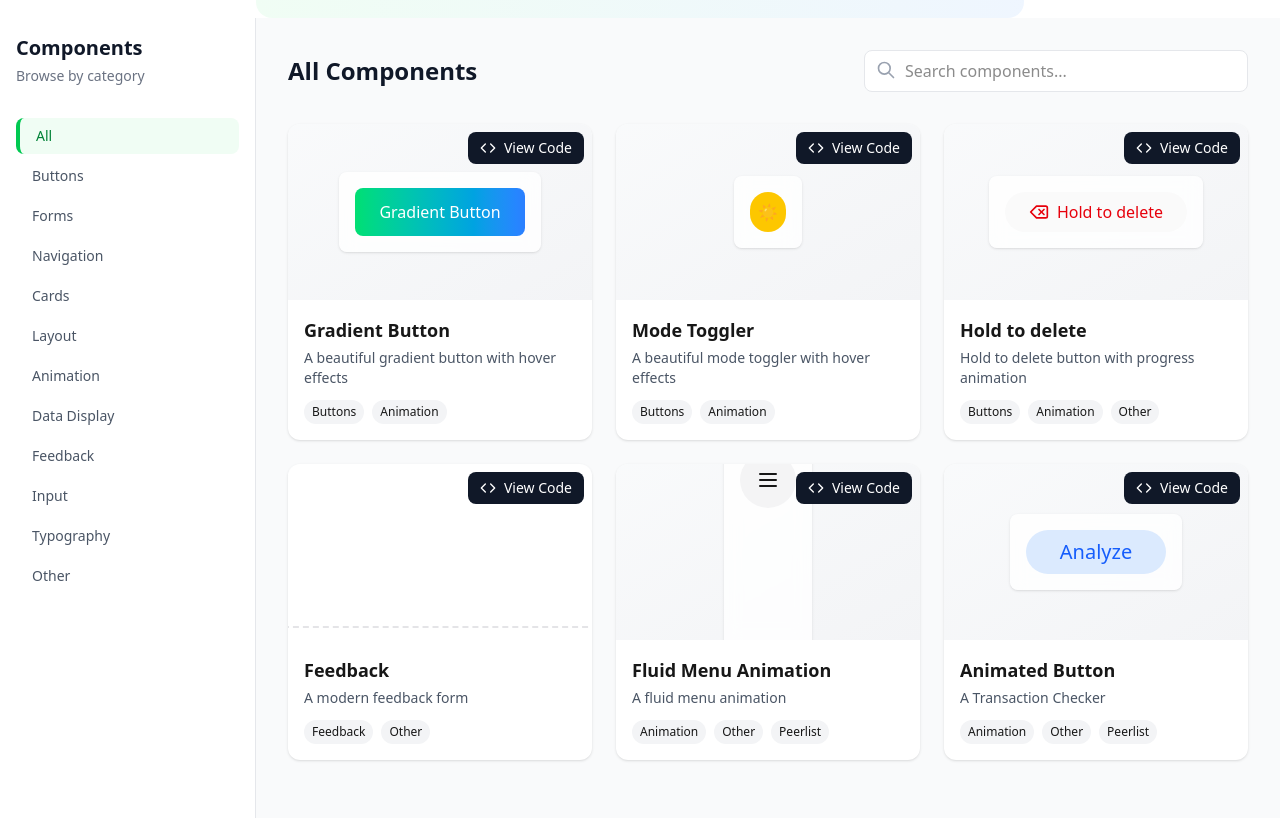
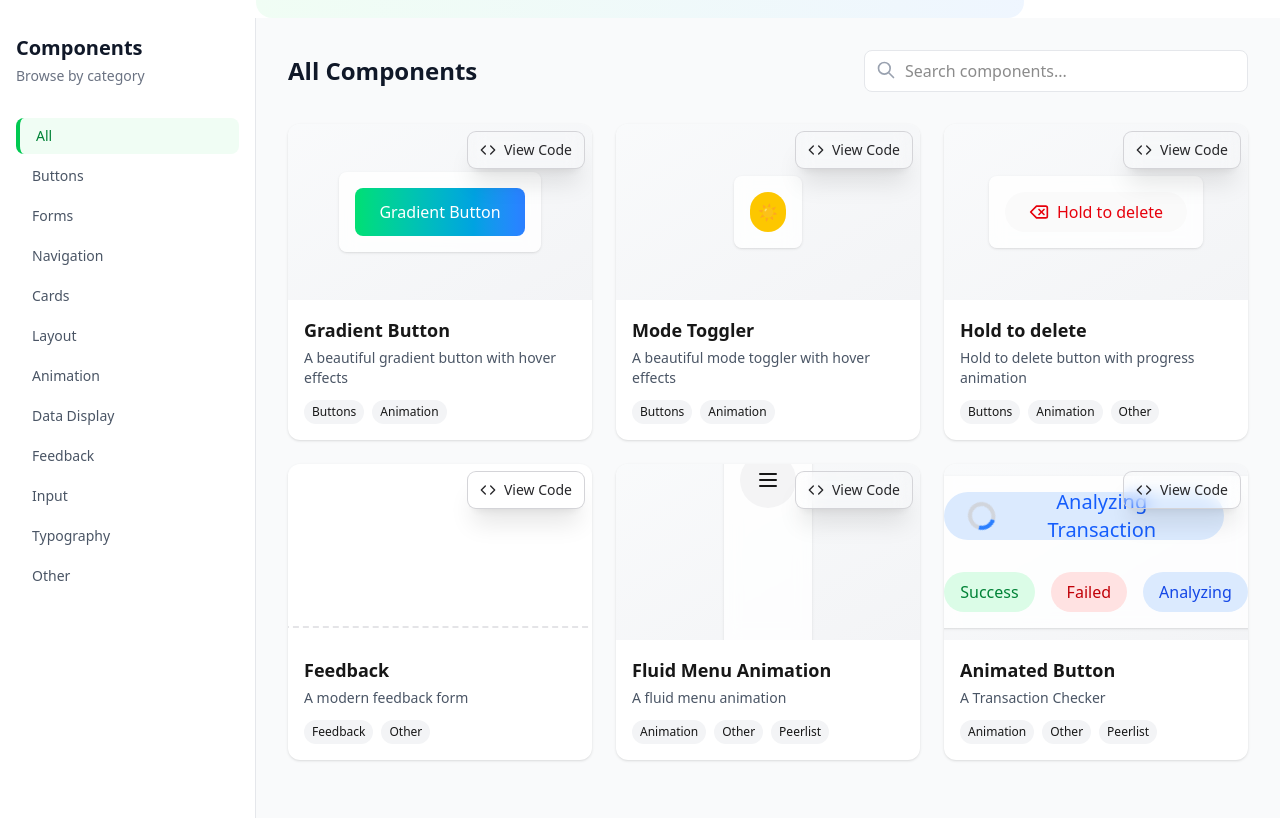
Before and after one commit to ashishk15678/sharedcn, a Next.js app in the folder app/: page / in a window 1280 px wide. Shown: the part 880-1698 px from the top of the page. Built offline with nearby package versions, Linux system fonts and the light colour scheme.

Commit message:
Add second component for peerlist challenge

```diff
--- a/app/src/components.tsx
+++ b/app/src/components.tsx
@@ -1,5 +1,5 @@
-import { motion } from "framer-motion";
-import { DeleteIcon, Home, Menu, MessageSquare, Settings, User, X } from "lucide-react";
+import { motion, AnimatePresence } from "framer-motion";
+import { AlertCircle, CheckCircle, DeleteIcon, Home, Menu, MessageSquare, Settings, User, X, XCircle } from "lucide-react";
 import { Suspense, useState, useEffect, useCallback } from "react";
 import { cn } from "./lib/utils";
 const HoldToDeleteButton = () => {
@@ -121,36 +121,63 @@ function FluidMenuAnimation() {
 
 function TransactionChecker() {
   const [isAnalyzing, setIsAnalyzing] = useState(false);
-  const [checked, setChecked] = useState<"pending" | "success" | "failed">("pending");
+  const [state, setState] = useState<"success" | "failed" | "analyzing">("analyzing");
+
+  const shakeAnimation = {
+    failed: {
+      x: [0, -10, 10, -10, 10, -5, 5, -2, 2, 0],
+      transition: {
+        duration: 0.5,
+        type: "spring",
+        stiffness: 400,
+        damping: 10
+      }
+    }
+  };
+
   return (
-    <div className="inline-flex justify-center">
-      <button
-        onClick={() => {
-          setIsAnalyzing(true)
-          setTimeout(() => {
-            setIsAnalyzing(false)
-          }, 3000)
-        }
-        }
-        className={cn(
-          "bg-blue-100 px-6 py-2 rounded-full text-blue-600 text-xl font-medium hover:opacity-90 cursor-pointer",
-          "transition-all duration-500 ease-in-out",
-          "flex flex-row items-center gap-2"
-        )}
-        style={{
-          width: isAnalyzing ? '280px' : '140px', // Adjust based on text
-        }}
-      >
-        {isAnalyzing ? (
-          <>
-            <div className="w-5 h-5 border-4 border-t-blue-500 border-gray-300 rounded-full animate-spin" />
-            <span>Analyzing Transaction</span>
-          </>
-        ) : (
-          <span className="mx-auto">Analyze</span>
-        )}
-      </button>
-    </div>
+    <>
+      <div className="inline-flex justify-center">
+        <motion.button
+          animate={state === "failed" ? "failed" : ""}
+          variants={shakeAnimation}
+          // @ts-ignore
+          onClick={() => {
+            setIsAnalyzing(true);
+            setTimeout(() => setIsAnalyzing(false), 3000);
+          }}
+          className={cn(
+            "px-6 py-2 rounded-full text-xl font-medium hover:opacity-90 cursor-pointer",
+            "transition-all duration-500 ease-in-out h-12",
+            "flex items-center justify-center relative overflow-hidden",
+            state === "analyzing" ? "w-[280px]" : state === "success" ? "w-[220px]" : "w-[240px]",
+            state === "analyzing" ? "bg-blue-100" : state === "success" ? "bg-green-100" : "bg-red-100",
+            state === "analyzing" ? "text-blue-600" : state === "success" ? "text-green-600" : "text-red-600",
+          )}
+        >
+          <motion.div
+            key={state}
+            initial={{ opacity: 0, x: 20 }}
+            animate={{ opacity: 1, x: 0 }}
+            exit={{ opacity: 0, x: -20 }}
+            transition={{ duration: 0.2, ease: "easeInOut" }}
+            // @ts-ignore
+            className="flex items-center gap-2"
+          >
+            {state === "analyzing" && <div className="w-7 h-7 border-4 border-t-blue-500 border-gray-300 rounded-full animate-spin" />}
+            {state === "success" && <CheckCircle className="w-7 h-7 text-green-500" />}
+            {state === "failed" && <AlertCircle className="w-7 h-7 text-red-500" />}
+            <span>{state === "analyzing" ? "Analyzing Transaction" : state === "success" ? "Success" : "Failed"}</span>
+          </motion.div>
+        </motion.button>
+      </div>
+
+      <div className="flex flex-row items-center justify-center gap-x-4 mt-8">
+        <button className="bg-green-100 text-green-700 px-4 py-2 rounded-full" onClick={() => setState("success")}>Success</button>
+        <button className="bg-red-100 text-red-700 px-4 py-2 rounded-full" onClick={() => setState("failed")}>Failed</button>
+        <button className="bg-blue-100 text-blue-700 px-4 py-2 rounded-full" onClick={() => setState("analyzing")}>Analyzing</button>
+      </div>
+    </>
   );
 }
 
@@ -335,59 +362,60 @@ export const components = [
         <FluidMenuAnimation />
       </Suspense>
     ),
-    code: `
-    const [clicked, setClicked] = useState<boolean>(false);
-      return (
+    code: "will upload after challenge , if i forget mail me at hi@ashish.services"
+    //     code: `
+    //     const [clicked, setClicked] = useState<boolean>(false);
+    //       return (
 
-        <div className="w-full h-[200px] flex flex-col items-center ">
-          <button
-            className="transition-all duration-300 bg-zinc-100 rounded-full p-4 relative"
-            onClick={() => setClicked(!clicked)}
+    //         <div className="w-full h-[200px] flex flex-col items-center ">
+    //           <button
+    //             className="transition-all duration-300 bg-zinc-100 rounded-full p-4 relative"
+    //             onClick={() => setClicked(!clicked)}
 
-          >
-            {clicked ? <X className="  active:opacity-0 active:text-zinc-100 transition-all duration-700" /> :
-              <Menu className=" active:opacity-0 active:text-zinc-100 active:scale-110 transition-all duration-700" />}
-          </button>
-          {clicked ? <>
-            <motion.div
-              initial={{ opacity: 0, y: -10 }}
-              animate={{ opacity: 1, y: 0 }}
-              exit={{ opacity: 0, y: -10 }}
-              transition={{ type: "spring", stiffness: 300, damping: 30 }}
-            >
-              <div className=" ">
-                <div className="flex flex-col gap-[-1px] relative">
-                  <div className="w-full hover:text-zinc-700 text-zinc-400 bg-zinc-100 rounded-full p-4 bg-zinc-100">
-                    <Home />
-                  </div>
-                  <div className="w-full hover:text-zinc-700 text-zinc-400 bg-zinc-100 rounded-full p-4 bg-zinc-100">
-                    <MessageSquare />
-                  </div>
-                  <div className="w-full hover:text-zinc-700 text-zinc-400 bg-zinc-100 rounded-full p-4 bg-zinc-100">
-                    <User />
-                  </div>
-                  <div className="w-full hover:text-zinc-700 text-zinc-400 bg-zinc-100 rounded-full p-4 bg-zinc-100">
-                    <Settings />
-                  </div>
+    //           >
+    //             {clicked ? <X className="  active:opacity-0 active:text-zinc-100 transition-all duration-700" /> :
+    //               <Menu className=" active:opacity-0 active:text-zinc-100 active:scale-110 transition-all duration-700" />}
+    //           </button>
+    //           {clicked ? <>
+    //             <motion.div
+    //               initial={{ opacity: 0, y: -10 }}
+    //               animate={{ opacity: 1, y: 0 }}
+    //               exit={{ opacity: 0, y: -10 }}
+    //               transition={{ type: "spring", stiffness: 300, damping: 30 }}
+    //             >
+    //               <div className=" ">
+    //                 <div className="flex flex-col gap-[-1px] relative">
+    //                   <div className="w-full hover:text-zinc-700 text-zinc-400 bg-zinc-100 rounded-full p-4 bg-zinc-100">
+    //                     <Home />
+    //                   </div>
+    //                   <div className="w-full hover:text-zinc-700 text-zinc-400 bg-zinc-100 rounded-full p-4 bg-zinc-100">
+    //                     <MessageSquare />
+    //                   </div>
+    //                   <div className="w-full hover:text-zinc-700 text-zinc-400 bg-zinc-100 rounded-full p-4 bg-zinc-100">
+    //                     <User />
+    //                   </div>
+    //                   <div className="w-full hover:text-zinc-700 text-zinc-400 bg-zinc-100 rounded-full p-4 bg-zinc-100">
+    //                     <Settings />
+    //                   </div>
 
-                </div>
-              </div>
-            </motion.div>
-          </> : <>
-            {/* <motion.div
-              initial={{ opacity: 1, y: -10 }}
-              animate={{ opacity: 0.5, y: 0 }}
-              exit={{ opacity: 0, y: -10 }}
-              transition={{ type: "spring", stiffness: 300, damping: 30 }}
-            >
-              <div className="bg-zinc-100 h-[100px] transition-all duration-700 rounded-full">
-              </div>
-            </motion.div> */}
-          </>}
-        </div>
-      );
-}
-    `,
+    //                 </div>
+    //               </div>
+    //             </motion.div>
+    //           </> : <>
+    //             {/* <motion.div
+    //               initial={{ opacity: 1, y: -10 }}
+    //               animate={{ opacity: 0.5, y: 0 }}
+    //               exit={{ opacity: 0, y: -10 }}
+    //               transition={{ type: "spring", stiffness: 300, damping: 30 }}
+    //             >
+    //               <div className="bg-zinc-100 h-[100px] transition-all duration-700 rounded-full">
+    //               </div>
+    //             </motion.div> */}
+    //           </>}
+    //         </div>
+    //       );
+    // }
+    //     `,
   },
 
   {
@@ -404,8 +432,8 @@ export const components = [
         <TransactionChecker />
       </Suspense>
     ),
-    code: `
-  `}
+    code: `Will upload after challenge , if i forget mail me at hi@ashish.services`
+  }
 ];
 
 // Add the HoldToDeleteButton component definition
--- a/app/src/components/ui/ComponentCard.tsx
+++ b/app/src/components/ui/ComponentCard.tsx
@@ -18,7 +18,7 @@ const ComponentCard: React.FC<ComponentCardProps> = ({ component, onSelect }) =>
                     </div>
                 </div>
                 <button
-                    className="absolute top-2 right-2 px-3 py-1.5 rounded-lg bg-gray-900 text-white font-medium flex items-center gap-2 text-sm hover:bg-gray-800 transition-colors"
+                    className="absolute top-2 right-2 px-3 py-2 rounded-lg bg-transparent backdrop-blur-sm ring-1 ring-zinc-300 shadow-xl text-zinc-800 font-medium flex items-center gap-2 text-sm hover:bg-zinc-100 transition-colors"
                     onClick={() => onSelect(component)}
                 >
                     <Code className="w-4 h-4" />
```
